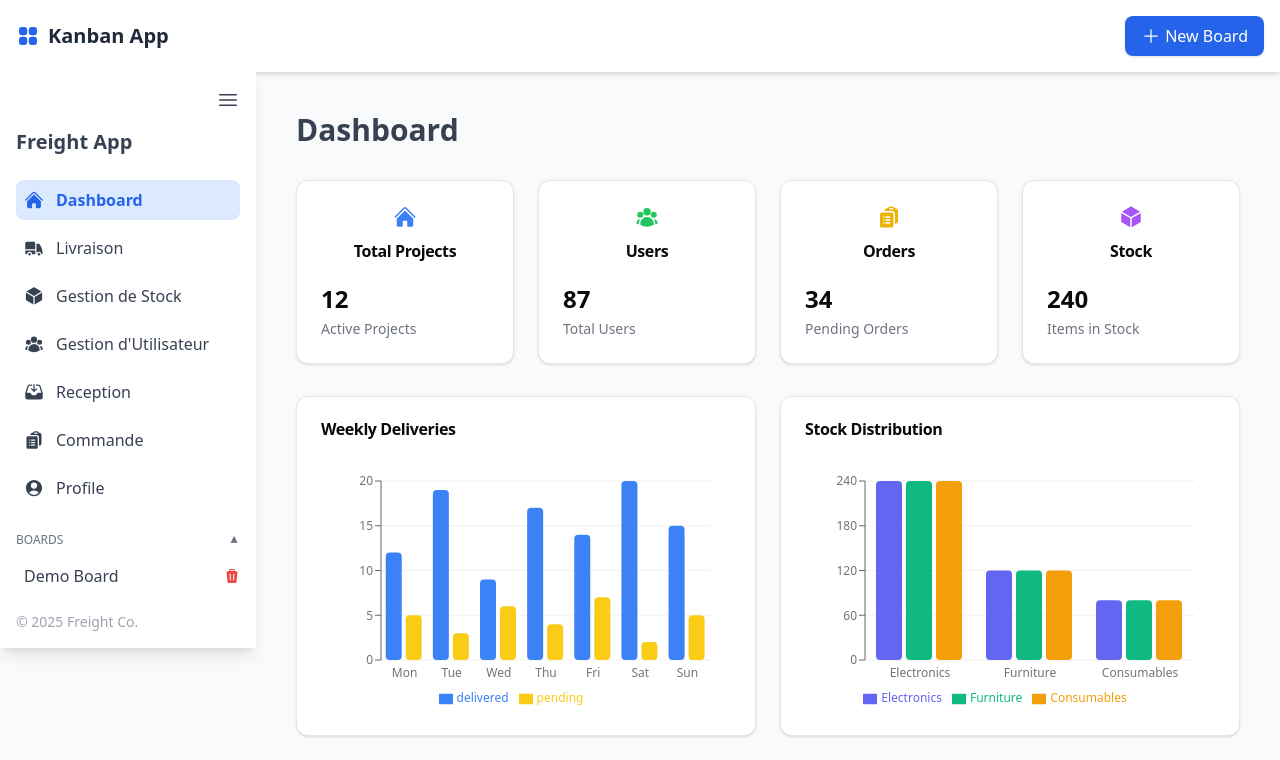
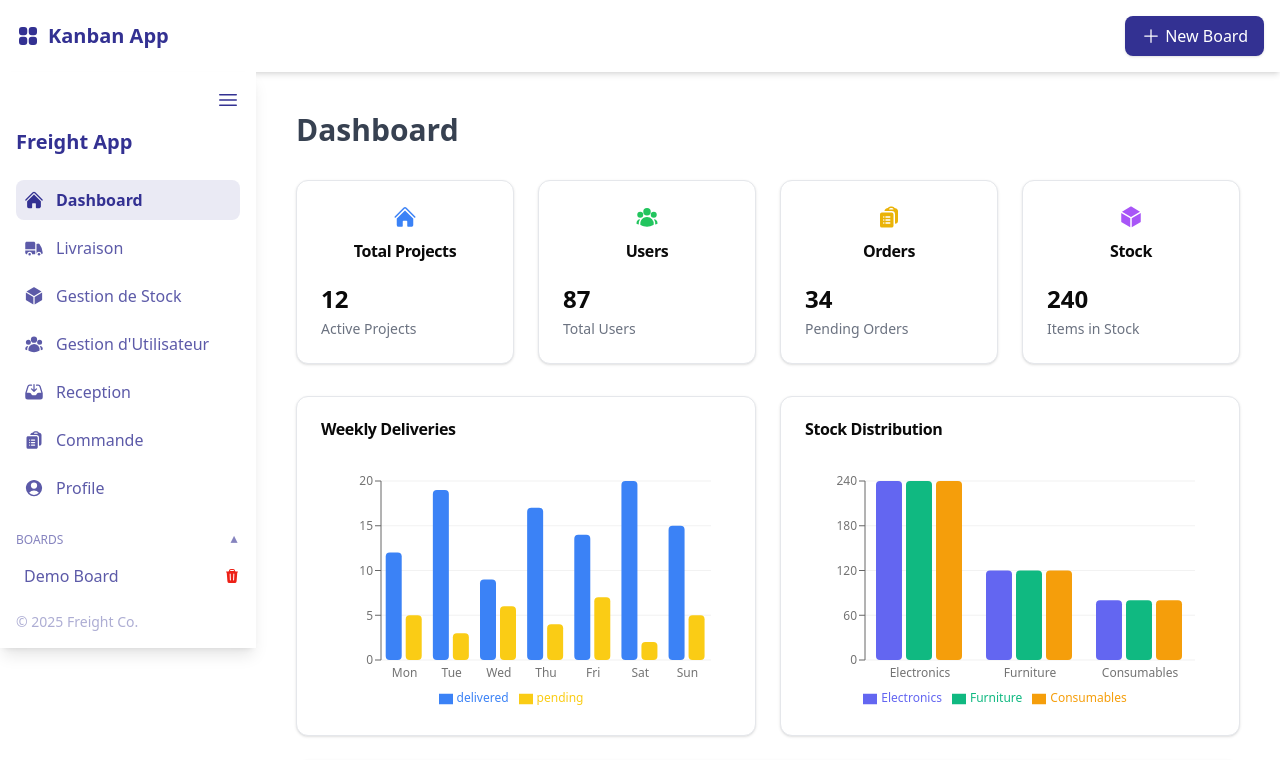
Before and after one commit to PreehanshProjects/Kanban-Project, a React (Vite) app: page / in a window 1280 px wide. Shown: the top 760 px of the page. Built offline with nearby package versions, Linux system fonts and the light colour scheme.

Commit message:
aadded theme

```diff
--- a/src/components/layout/MainLayout.tsx
+++ b/src/components/layout/MainLayout.tsx
@@ -23,7 +23,7 @@ export default function MainLayout({
   const [boardToDelete, setBoardToDelete] = useState<string | null>(null);
 
   return (
-    <div className="min-h-screen bg-gray-50 flex flex-col">
+    <div className="min-h-screen bg-themeWhite flex flex-col">
       <Navbar onNewBoard={() => setOpenEditor(true)} />
       <div className="flex flex-1">
         <Sidebar
@@ -31,7 +31,7 @@ export default function MainLayout({
           boards={boards}
           selectedBoardId={selectedBoardId ?? null}
           onSelectBoard={setSelected}
-          onDeleteBoard={(id) => setBoardToDelete(id)} // only opens modal
+          onDeleteBoard={(id) => setBoardToDelete(id)}
         />
         <main className="flex-1 p-4">{children}</main>
       </div>
--- a/src/components/layout/Navbar.tsx
+++ b/src/components/layout/Navbar.tsx
@@ -7,13 +7,13 @@ interface NavbarProps {
 
 export default function Navbar({ onNewBoard }: NavbarProps) {
   return (
-    <header className="flex items-center justify-between p-4 bg-white shadow-md">
+    <header className="flex items-center justify-between p-4 bg-themeWhite shadow-md">
       <div className="flex items-center gap-2">
-        <Squares2X2Icon className="w-6 h-6 text-blue-600" />
-        <h1 className="text-xl font-bold text-gray-800">Kanban App</h1>
+        <Squares2X2Icon className="w-6 h-6 text-themeBlue" />
+        <h1 className="text-xl font-bold text-themeBlue">Kanban App</h1>
       </div>
       <button
-        className="flex items-center gap-1 px-4 py-2 bg-blue-600 text-white rounded-lg shadow hover:bg-blue-700 transition"
+        className="flex items-center gap-1 px-4 py-2 bg-themeBlue text-themeWhite rounded-lg shadow hover:opacity-90 transition"
         onClick={onNewBoard}
       >
         <PlusIcon className="w-5 h-5" />
--- a/src/components/layout/Sidebar.tsx
+++ b/src/components/layout/Sidebar.tsx
@@ -12,7 +12,6 @@ import {
   UserCircleIcon,
   TrashIcon,
   Bars3Icon,
-  XMarkIcon,
 } from "@heroicons/react/24/solid";
 
 interface SidebarItem {
@@ -107,16 +106,16 @@ export default function Sidebar({
   return (
     <>
       {/* Mobile top bar */}
-      <div className="md:hidden flex items-center justify-between bg-white shadow-md p-4">
+      <div className="md:hidden flex items-center justify-between bg-themeWhite shadow-md p-4">
         <button onClick={() => setOpen(true)}>
-          <Bars3Icon className="w-6 h-6 text-gray-700" />
+          <Bars3Icon className="w-6 h-6 text-themeBlue" />
         </button>
       </div>
 
       {/* Sidebar */}
       <aside
         className={`
-          fixed top-0 left-0 z-50 h-full bg-white shadow-lg flex flex-col justify-between p-4 transition-all duration-300
+          fixed top-0 left-0 z-50 h-full bg-themeWhite shadow-lg flex flex-col justify-between p-4 transition-all duration-300
           ${open ? "translate-x-0" : "-translate-x-full"}
           md:static md:translate-x-0 md:flex-none
           ${collapsed ? "w-16" : "w-64"}
@@ -125,14 +124,13 @@ export default function Sidebar({
         {/* Collapse toggle for desktop */}
         <div className="hidden md:flex justify-end mb-4">
           <button onClick={() => setCollapsed(!collapsed)}>
-            <Bars3Icon className="w-6 h-6 text-gray-700" />
+            <Bars3Icon className="w-6 h-6 text-themeBlue" />
           </button>
         </div>
 
         <div className="flex-1 overflow-y-auto space-y-6">
-          {/* Logo / title */}
           {!collapsed && (
-            <h2 className="hidden md:block text-xl font-bold text-gray-700 mb-2">
+            <h2 className="hidden md:block text-xl font-bold text-themeBlue mb-2">
               Freight App
             </h2>
           )}
@@ -144,10 +142,10 @@ export default function Sidebar({
                 key={item.id}
                 to={item.path}
                 className={({ isActive }) =>
-                  `flex items-center gap-3 p-2 rounded-lg hover:bg-blue-50 transition ${
+                  `flex items-center gap-3 p-2 rounded-lg transition ${
                     isActive
-                      ? "bg-blue-100 font-semibold text-blue-600"
-                      : "text-gray-700"
+                      ? "bg-themeBlue/10 font-semibold text-themeBlue"
+                      : "text-themeBlue/80 hover:bg-themeBlue/5"
                   }`
                 }
               >
@@ -164,7 +162,7 @@ export default function Sidebar({
             onDeleteBoard && (
               <div>
                 <button
-                  className="w-full flex justify-between items-center text-gray-500 uppercase text-xs font-medium mb-2"
+                  className="w-full flex justify-between items-center text-themeBlue/60 uppercase text-xs font-medium mb-2"
                   onClick={() => setBoardsOpen(!boardsOpen)}
                 >
                   <span>Boards</span>
@@ -185,10 +183,10 @@ export default function Sidebar({
                         className="flex justify-between items-center"
                       >
                         <button
-                          className={`flex-1 text-left flex items-center justify-between p-2 rounded-lg hover:bg-blue-50 transition ${
+                          className={`flex-1 text-left flex items-center justify-between p-2 rounded-lg transition ${
                             selectedBoardId === b.id
-                              ? "bg-blue-100 font-semibold text-blue-600"
-                              : "text-gray-700"
+                              ? "bg-themeBlue/10 font-semibold text-themeBlue"
+                              : "text-themeBlue/80 hover:bg-themeBlue/5"
                           }`}
                           onClick={() => {
                             onSelectBoard(b.id);
@@ -198,11 +196,11 @@ export default function Sidebar({
                         >
                           <span>{b.title}</span>
                           {selectedBoardId === b.id && (
-                            <Squares2X2Icon className="w-4 h-4 text-blue-500" />
+                            <Squares2X2Icon className="w-4 h-4 text-themeBlue" />
                           )}
                         </button>
                         <button
-                          className="ml-2 text-red-500 hover:text-red-700"
+                          className="ml-2 text-themeRed hover:text-red-700"
                           onClick={() => onDeleteBoard(b.id)}
                           title="Delete Board"
                         >
@@ -218,7 +216,7 @@ export default function Sidebar({
 
         {/* Footer */}
         {!collapsed && (
-          <div className="mt-4 text-gray-400 text-sm">
+          <div className="mt-4 text-themeBlue/40 text-sm">
             &copy; {new Date().getFullYear()} Freight Co.
           </div>
         )}
--- a/tailwind.config.cjs
+++ b/tailwind.config.cjs
@@ -1,56 +1,60 @@
 module.exports = {
-    darkMode: ['class'],
-    content: ['./index.html', './src/**/*.{ts,tsx}'],
+  darkMode: ["class"],
+  content: ["./index.html", "./src/**/*.{ts,tsx}"],
   theme: {
     extend: {
       borderRadius: {
-  			lg: 'var(--radius)',
-  			md: 'calc(var(--radius) - 2px)',
-  			sm: 'calc(var(--radius) - 4px)'
+        lg: "var(--radius)",
+        md: "calc(var(--radius) - 2px)",
+        sm: "calc(var(--radius) - 4px)",
       },
       colors: {
-  			background: 'hsl(var(--background))',
-  			foreground: 'hsl(var(--foreground))',
+        background: "hsl(var(--background))",
+        foreground: "hsl(var(--foreground))",
         card: {
-  				DEFAULT: 'hsl(var(--card))',
-  				foreground: 'hsl(var(--card-foreground))'
+          DEFAULT: "hsl(var(--card))",
+          foreground: "hsl(var(--card-foreground))",
         },
         popover: {
-  				DEFAULT: 'hsl(var(--popover))',
-  				foreground: 'hsl(var(--popover-foreground))'
+          DEFAULT: "hsl(var(--popover))",
+          foreground: "hsl(var(--popover-foreground))",
         },
         primary: {
-  				DEFAULT: 'hsl(var(--primary))',
-  				foreground: 'hsl(var(--primary-foreground))'
+          DEFAULT: "hsl(var(--primary))",
+          foreground: "hsl(var(--primary-foreground))",
         },
         secondary: {
-  				DEFAULT: 'hsl(var(--secondary))',
-  				foreground: 'hsl(var(--secondary-foreground))'
+          DEFAULT: "hsl(var(--secondary))",
+          foreground: "hsl(var(--secondary-foreground))",
         },
+        // New theme colors
+        themeRed: "#ED2117",
+        themeBlue: "#333192",
+        themeWhite: "#FFFFFF",
         muted: {
-  				DEFAULT: 'hsl(var(--muted))',
-  				foreground: 'hsl(var(--muted-foreground))'
+          DEFAULT: "hsl(var(--muted))",
+          foreground: "hsl(var(--muted-foreground))",
         },
         accent: {
-  				DEFAULT: 'hsl(var(--accent))',
-  				foreground: 'hsl(var(--accent-foreground))'
+          DEFAULT: "hsl(var(--accent))",
+          foreground: "hsl(var(--accent-foreground))",
         },
         destructive: {
-  				DEFAULT: 'hsl(var(--destructive))',
-  				foreground: 'hsl(var(--destructive-foreground))'
+          DEFAULT: "hsl(var(--destructive))",
+          foreground: "hsl(var(--destructive-foreground))",
         },
-  			border: 'hsl(var(--border))',
-  			input: 'hsl(var(--input))',
-  			ring: 'hsl(var(--ring))',
+        border: "hsl(var(--border))",
+        input: "hsl(var(--input))",
+        ring: "hsl(var(--ring))",
         chart: {
-  				'1': 'hsl(var(--chart-1))',
-  				'2': 'hsl(var(--chart-2))',
-  				'3': 'hsl(var(--chart-3))',
-  				'4': 'hsl(var(--chart-4))',
-  				'5': 'hsl(var(--chart-5))'
-  			}
-  		}
-  	}
+          1: "hsl(var(--chart-1))",
+          2: "hsl(var(--chart-2))",
+          3: "hsl(var(--chart-3))",
+          4: "hsl(var(--chart-4))",
+          5: "hsl(var(--chart-5))",
+        },
+      },
+    },
   },
   plugins: [require("tailwindcss-animate")],
-}
+};
```
Lines whose indentation alone changed are shown as unchanged.
